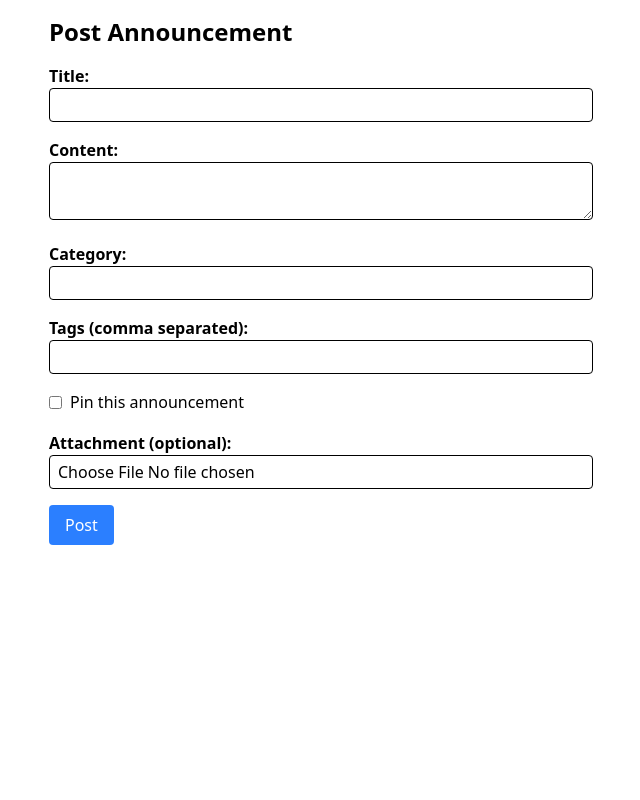
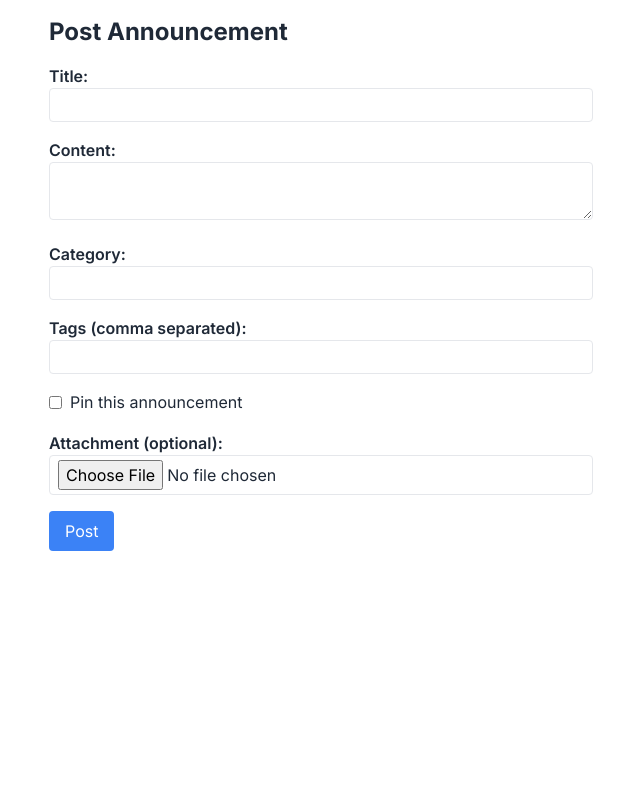
Before and after one commit to MrBengaliHacker/Project-Nexus, a Flask app: page /announcements/create in a window 1280 px wide. Shown: the whole page, without its empty margins (319-959 px from the left). Run offline with Flask 3, Linux system fonts and the light colour scheme; a user stored in the database is signed in; some libraries are stand-ins or nearby versions.

Commit message:
feat: Update base template with SEO meta tags, custom styles, and theme management scripts

```diff
--- a/website/templates/base.html
+++ b/website/templates/base.html
@@ -1,22 +1,116 @@
 <!DOCTYPE html>
-<html lang="en">
+<html lang="en" data-theme="light">
 
 <head>
   <meta charset="UTF-8">
   <meta name="viewport" content="width=device-width, initial-scale=1.0">
-  <title>{% block title %}TeamNexus{% endblock %}</title>
+  <title>{% block title %}KampusConnect{% endblock %}</title>
 
-  <link href="https://cdn.jsdelivr.net/npm/daisyui@5" rel="stylesheet" type="text/css" />
-  <link rel="stylesheet" href="https://cdnjs.cloudflare.com/ajax/libs/font-awesome/6.4.0/css/all.min.css">
+  <!-- SEO Meta Tags -->
+  <meta name="description" content="KampusConnect - One platform for all your campus needs. Connect, learn, and grow with our smart campus solution.">
+  <meta name="keywords" content="college, campus, education, technology, smart campus, student portal">
+  <meta name="author" content="KampusConnect Team">
 
-  <link href="https://cdn.jsdelivr.net/npm/daisyui@5/themes.css" rel="stylesheet" type="text/css" />
+  <!-- Favicon -->
+  <link rel="icon" type="image/x-icon" href="{{ url_for('static', filename='favicon.ico') }}">
 
-  <script src="https://cdn.jsdelivr.net/npm/@tailwindcss/browser@4"></script>
-  <script src="https://cdn.jsdelivr.net/npm/@tailwindcss/browser@4"></script>
+  <!-- DaisyUI + Tailwind -->
+  <link href="https://cdn.jsdelivr.net/npm/daisyui@4.4.0/dist/full.css" rel="stylesheet">
+  <script src="https://cdn.tailwindcss.com"></script>
+
+  <!-- FontAwesome -->
+  <script src="https://kit.fontawesome.com/a076d05399.js" crossorigin="anonymous"></script>
+
+  <!-- Google Fonts -->
+  <link href="https://fonts.googleapis.com/css2?family=Inter:wght@300;400;500;600;700;800&display=swap" rel="stylesheet">
+
+  <!-- Custom Styles -->
+  <style>
+    body {
+      font-family: 'Inter', sans-serif;
+    }
+
+    /* Custom scrollbar */
+    ::-webkit-scrollbar {
+      width: 8px;
+    }
+
+    ::-webkit-scrollbar-track {
+      background: #f1f1f1;
+    }
+
+    ::-webkit-scrollbar-thumb {
+      background: linear-gradient(45deg, #667eea, #764ba2);
+      border-radius: 4px;
+    }
+
+    ::-webkit-scrollbar-thumb:hover {
+      background: linear-gradient(45deg, #5a67d8, #6b46c1);
+    }
+
+    /* Smooth transitions */
+    * {
+      transition: all 0.3s ease;
+    }
+
+    /* Loading animation */
+    .loading {
+      background: linear-gradient(90deg, transparent, rgba(255,255,255,0.4), transparent);
+      background-size: 200% 100%;
+      animation: loading 1.5s infinite;
+    }
+
+    @keyframes loading {
+      0% { background-position: -200% 0; }
+      100% { background-position: 200% 0; }
+    }
+  </style>
+
+  {% block extra_head %}{% endblock %}
 </head>
 
-<body>
+<body class="bg-base-100 text-base-content min-h-screen">
+  <!-- Skip to main content for accessibility -->
+  <a href="#main-content" class="sr-only focus:not-sr-only focus:absolute focus:top-4 focus:left-4 bg-primary text-white px-4 py-2 rounded-lg z-50">
+    Skip to main content
+  </a>
+
   {% block content %}{% endblock %}
+
+  <!-- Global Scripts -->
+  <script>
+    // Theme management
+    function initTheme() {
+      const savedTheme = localStorage.getItem('theme') || 'light';
+      document.documentElement.setAttribute('data-theme', savedTheme);
+    }
+
+    // Initialize theme on load
+    document.addEventListener('DOMContentLoaded', initTheme);
+
+    // Loading states
+    function showLoading(element) {
+      element.classList.add('loading');
+    }
+
+    function hideLoading(element) {
+      element.classList.remove('loading');
+    }
+
+    // Toast notifications
+    function showToast(message, type = 'info') {
+      const toast = document.createElement('div');
+      toast.className = `alert alert-${type} fixed top-4 right-4 z-50 max-w-sm shadow-lg`;
+      toast.innerHTML = `
+        <span>${message}</span>
+        <button class="btn btn-sm btn-circle btn-ghost" onclick="this.parentElement.remove()">×</button>
+      `;
+      document.body.appendChild(toast);
+      setTimeout(() => toast.remove(), 5000);
+    }
+  </script>
+
+  {% block scripts %}{% endblock %}
 </body>
 
 </html>
```
